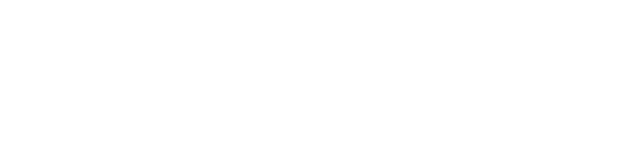
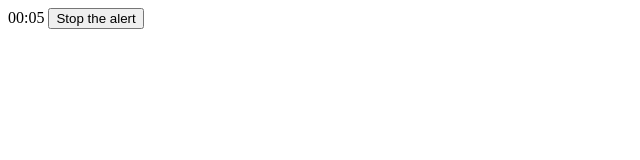
Before and after one commit to KPatrik95/minesweeper, a plain HTML site: page ui/index.html in a window 1280 px wide. Shown: the whole page, without its empty margins (0-640 px from the left). Drawn offline with Linux system fonts and the light colour scheme.

Commit message:
Timer(kezdetleges)

```diff
--- a/ui/index.html
+++ b/ui/index.html
@@ -4,7 +4,44 @@
     <meta charset="UTF-8">
     <title>Title</title>
 </head>
+<label id="minutes">00</label>:<label id="seconds">00</label>
+<script type="text/javascript">
+
+
+
+
+
+
+    var minutesLabel = document.getElementById("minutes");
+    var secondsLabel = document.getElementById("seconds");
+    var totalSeconds = 0;
+    setInterval(setTime, 1000);
+
+    function setTime()
+    {
+        ++totalSeconds;
+        secondsLabel.innerHTML = pad(totalSeconds%60);
+        minutesLabel.innerHTML = pad(parseInt(totalSeconds/60));
+    }
+
+    function pad(val)
+    {
+        var valString = val + "";
+        if(valString.length < 2)
+        {
+            return "0" + valString;
+        }
+        else
+        {
+            return valString;
+        }
+    }
+
+
+
+
+    </script>
 <body>
-
+<button onclick="">Stop the alert</button>
 </body>
 </html>
```
